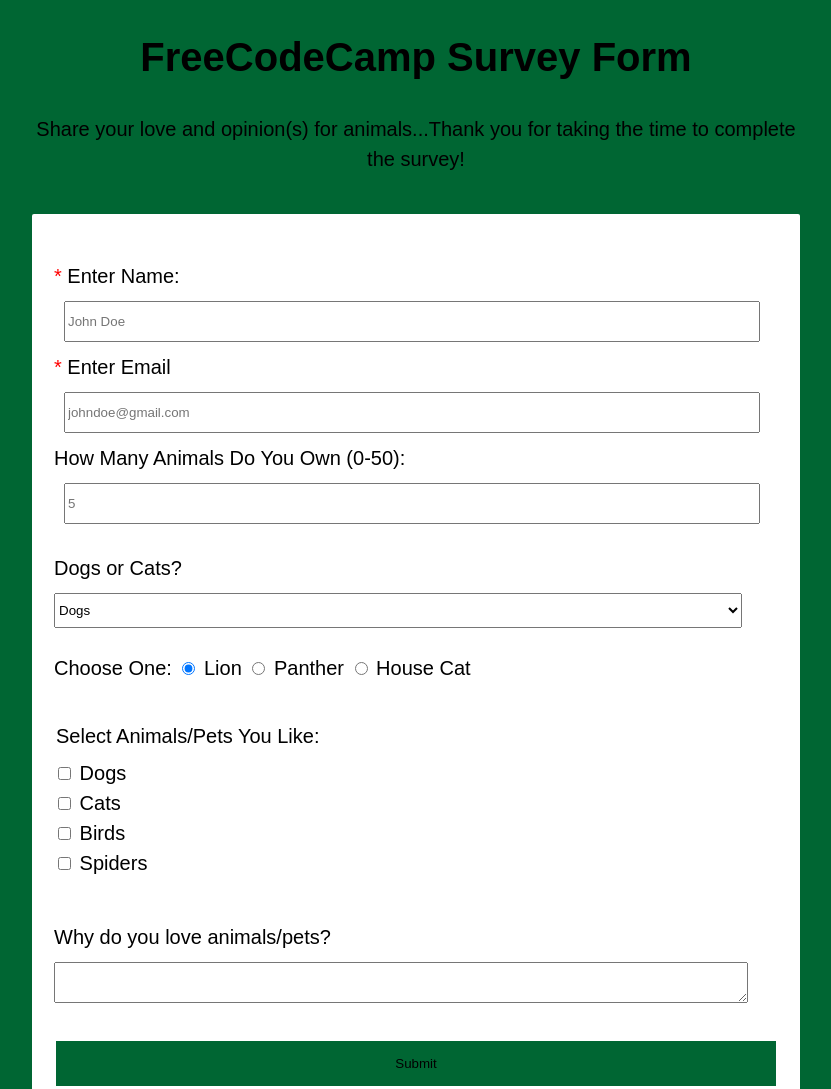
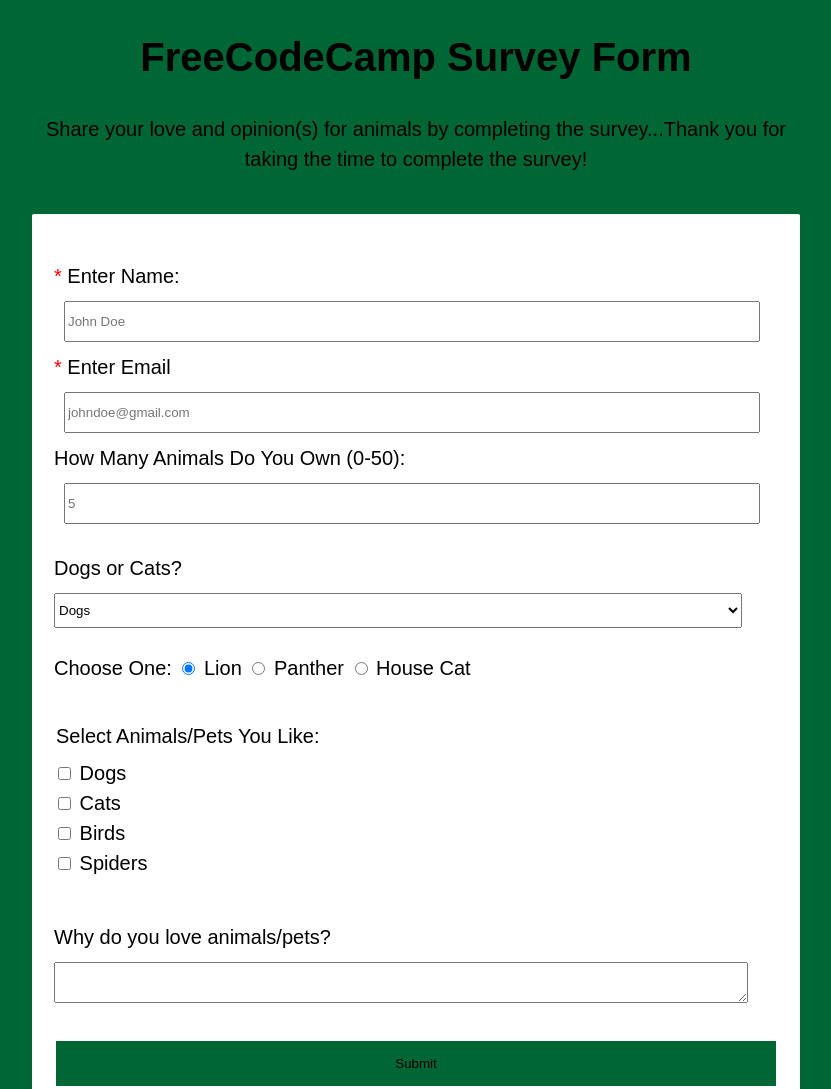
Before and after one commit to TEMKH128/free_code_camp_survey_form, a plain HTML site: page index.html in a window 1280 px wide. Shown: the top 1089 px of the page, without its empty margins (224-1055 px from the left). Drawn offline with Linux system fonts and the light colour scheme.

Commit message:
refact: update intro

```diff
--- a/index.html
+++ b/index.html
@@ -13,7 +13,7 @@
         <header>
             <div class="container">
                 <h1 id="title">FreeCodeCamp Survey Form</h1>
-                <p id="description">Share your love and opinion(s) for animals...Thank you for taking the time to complete the survey!</p>
+                <p id="description">Share your love and opinion(s) for animals by completing the survey...Thank you for taking the time to complete the survey!</p>
             </div>
         </header>
 
```
